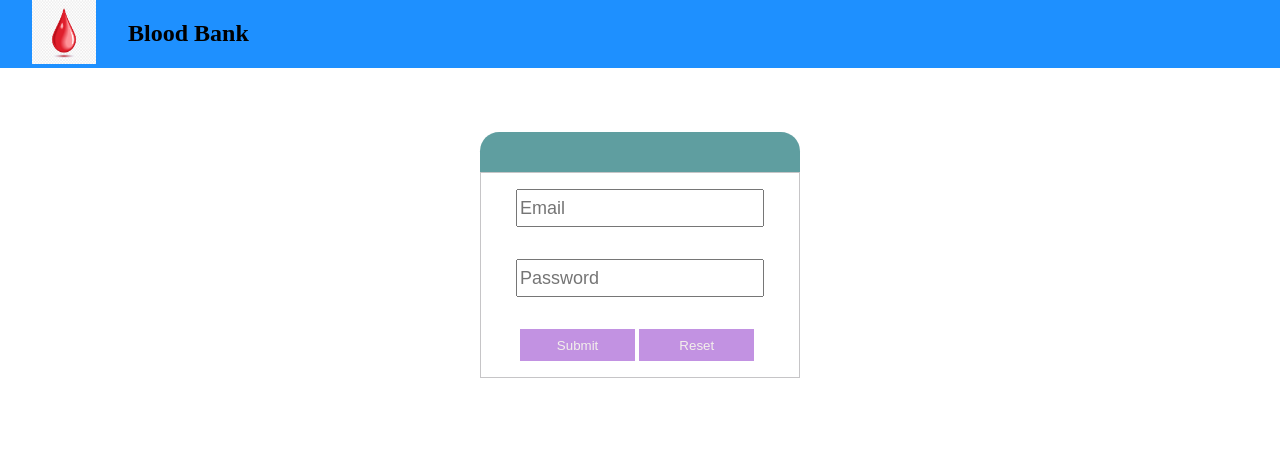
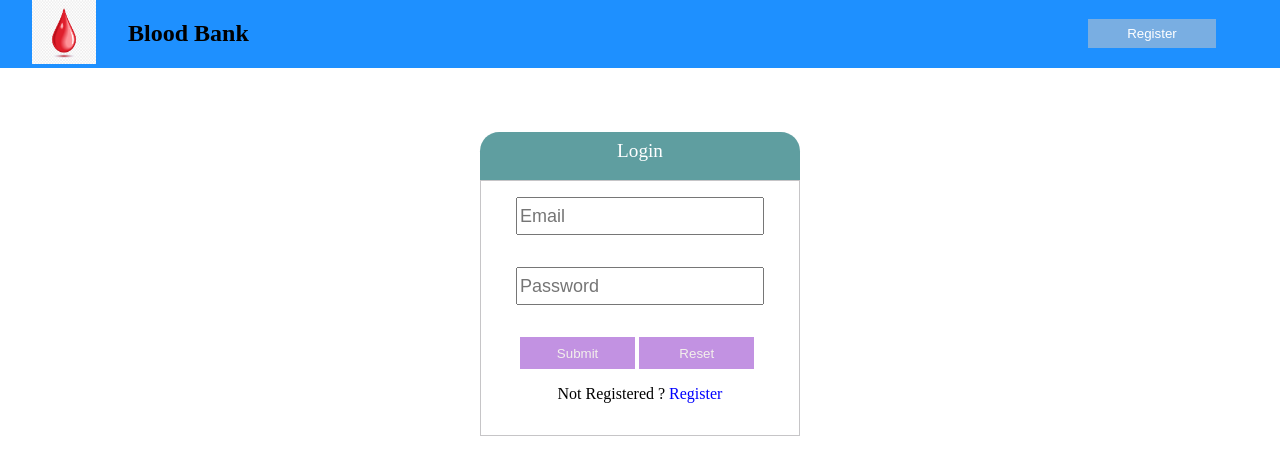
Before and after one commit to rajVashishtha/bloodbank, a Django app: page / in a window 1280 px wide. Shown: the top 475 px of the page. Run offline with Django 3.2, Linux system fonts and the light colour scheme.

Commit message:
registration page created

```diff
--- a/bloodbank/adminpanel/static/adminpanel/css/home.css
+++ b/bloodbank/adminpanel/static/adminpanel/css/home.css
@@ -29,6 +29,10 @@ html,body{
     height: 2.5rem;
     border-top-left-radius: 1.2rem;
     border-top-right-radius: 1.2rem;
+    padding-top: .5rem;
+    text-align: center;
+    color: white;
+    font-size: 1.2rem;
 }
 .login{
     padding-top: 1rem;
@@ -37,15 +41,16 @@ html,body{
     border: 1px solid #C6C5C7;
     width: 19.9rem;
 }
-.login input{
+ .input{
     margin: auto;
     width: 15rem;
     height: 2rem;
     font-size: large;
     padding-left: 2px;
     display: block;
+     margin-top: 2rem;
 }
-.login input:focus{
+.input:focus{
     border: none;
     outline: none;
     box-shadow: .1rem .1rem 1rem .08rem #844DED ;
@@ -64,3 +69,38 @@ html,body{
     border: none;
     cursor: pointer;
 }
+.signup{
+    width: 19.9rem;
+    margin: auto;
+    padding-top: 1rem;
+    padding-bottom: 1rem;
+    border: 1px solid #C6C5C7;
+   display: none;
+}
+
+.navbutton{
+    position: absolute;
+    display: flex;
+    align-items: center;
+    justify-content: center;
+    right: 0;
+    flex: 1;
+    margin-right: 4rem;
+    padding-top: 1.2rem;
+    width: inherit;
+
+}
+.navbutton button{
+    display:block;
+    width: 8rem;
+    height: 1.8rem;
+    cursor: pointer;
+    border: none;
+    outline: none;
+    background-color: #79aee2;
+    color: white;
+}
+p > a{
+    cursor: pointer;
+    color: blue;
+}
--- /dev/null
+++ b/bloodbank/adminpanel/static/adminpanel/js/home.js
@@ -0,0 +1,15 @@
+function change(){
+    if( $(".login").css("display") == "block"){
+        $(".navbutton button").text("Login")
+        $(".design").text("Register")
+    $(".login").css({'display':'none'})
+    $(".signup").css({'display':'block'})
+    }
+    else{
+        $(".design").text("Login")
+        $(".navbutton button").text("Register")
+        $(".signup").css({'display':'none'})
+        $(".login").css({'display':'block'})
+
+    }
+}
--- a/bloodbank/adminpanel/templates/adminpanel/adminhome.html
+++ b/bloodbank/adminpanel/templates/adminpanel/adminhome.html
@@ -4,8 +4,12 @@
 <head>
     <meta charset="UTF-8">
     <title>BloodBank</title>
-
+    <script
+  src="https://code.jquery.com/jquery-3.4.1.js"
+  integrity="sha256-WpOohJOqMqqyKL9FccASB9O0KwACQJpFTUBLTYOVvVU="
+  crossorigin="anonymous"></script>
     <link href="{% static 'adminpanel/css/home.css' %}" rel="stylesheet">
+    <script src="{% static 'adminpanel/js/home.js' %}"></script>
 </head>
 <body>
 <div class="navbar">
@@ -15,23 +19,41 @@
 <div class="navname">
     <h2>Blood Bank</h2>
 </div>
+<div class="navbutton">
+    <button onclick="change()">Register</button>
+</div>
+
 </div>
 <div class="form">
     <div class="design">
-
+        Login
     </div>
     <div class="login">
         <form id="loginform" action="">
             {% csrf_token%}
-            <input type="email" placeholder="Email" name="email"  required>
-            <input type="password" placeholder="Password" style=" margin-top: 2rem;" name="password" required>
+            <input type="email" placeholder="Email" name="email" style="margin-top: 0;"  class="input" required>
+            <input type="password" placeholder="Password"  class="input" name="password" required>
             <div class="buttons">
             <button>Submit</button>
             <button>Reset</button>
             </div>
+            <p style="text-align: center;">Not Registered ? <a onclick="change()">Register</a></p>
+
         </form>
     </div>
     <div class="signup">
+        <form id="signupform" action="">
+            {% csrf_token%}
+            <input type="text" placeholder="Organisation" name="organisation" style="margin-top: 0;"  class="input" required>
+            <input type="email" placeholder="Email" name="email"  class="input" required>
+            <input type="password" placeholder="Password" name="password" class="input" required>
+            <input type="password" placeholder="Confirm Password"  class="input" name="confirm password" required>
+            <div class="buttons">
+            <button>Submit</button>
+            <button>Reset</button>
+            </div>
+            <p style="text-align: center;">Already Registered ? <a onclick="change()">Login</a></p>
+        </form>
 
     </div>
 
```
